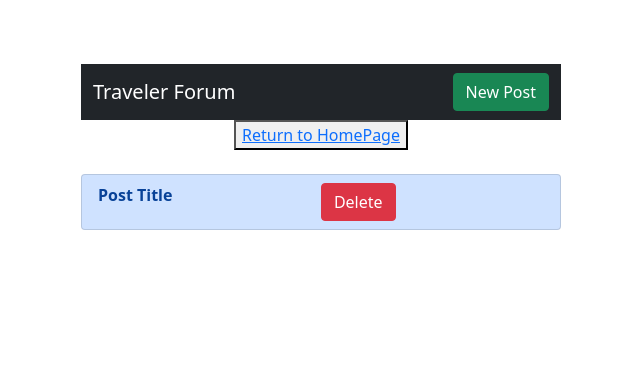
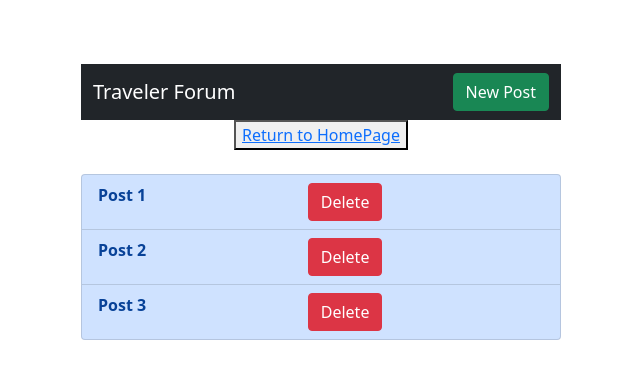
Before and after one commit to knjiang/CSE442-Traveler, a React (Create React App) app in the folder frontend/: page /forum in a window 1280 px wide. Shown: the top 378 px of the page, without its empty margins (319-959 px from the left). Built offline with nearby package versions, Linux system fonts and the light colour scheme.

Commit message:
#58 added delete post action

```diff
--- a/frontend/src/Pages/Forum.js
+++ b/frontend/src/Pages/Forum.js
@@ -2,9 +2,10 @@ import React, {useState, useEffect} from 'react'
 import {Link} from 'react-router-dom';
 import {Navbar, Nav, NavbarBrand, Container} from "react-bootstrap";
 import ForumContent from "./ForumContent";
+import {ForumProvider} from "./ForumState";
 
 function Forum(){
-    const [resourceType, setResourceType] = useState('forum')
+    // const [resourceType, setResourceType] = useState('forum')
 
     useEffect(() =>{
     <ForumContent></ForumContent>
@@ -12,7 +13,8 @@ function Forum(){
 
     return(
         <div style={{maxWidth: "30rem", margin: "4rem auto"}}>
-            <div id="Posts">
+            <ForumProvider>
+                <div id="Posts">
             <Navbar bg="dark" variant="dark">
                 <Container>
                     <NavbarBrand id="title1" href="/forum">Traveler Forum</NavbarBrand>
@@ -25,6 +27,8 @@ function Forum(){
         </div>
             <button id="home" ><a href = "/"> Return to HomePage </a></button>
             <ForumContent></ForumContent>
+
+            </ForumProvider>
         </div>
 
     )
--- /dev/null
+++ b/frontend/src/Pages/ForumAppReducer.js
@@ -0,0 +1,16 @@
+export default (state, action) => {
+    switch(action.type) {
+        case 'remove_Post':
+            return{
+                users: state.users.filter(user => {
+                    return user.id !== action.payload
+                })
+            }
+        case 'add_Post':
+            return {
+                users: [action.payload, state.payload]
+            }
+        default:
+            return state
+    }
+}
--- a/frontend/src/Pages/ForumContent.js
+++ b/frontend/src/Pages/ForumContent.js
@@ -1,16 +1,20 @@
-import React from "react";
+import React, {useContext} from "react";
 import{ListGroup,ListGroupItem,Button} from "react-bootstrap";
+import{ForumContext} from "./ForumState";
 
 const ForumContent = () =>{
-
+    const{ users, removePost} = useContext(ForumContext);
+    console.log(users)
     return(
         <ListGroup className="mt-4">
-            <ListGroupItem className="d-flex" variant="primary">
-                <strong>Post Title</strong>
+            {users.map(user => (
+                <ListGroupItem className="d-flex" variant="primary">
+                <strong>{user.name}</strong>
                 <div className="m-lg-auto">
-                    <Button variant="danger">Delete</Button>
+                    <Button onClick={() => removePost(user.id)} variant="danger">Delete</Button>
                 </div>
             </ListGroupItem>
+            ))}
         </ListGroup>
     )
 
--- /dev/null
+++ b/frontend/src/Pages/ForumPost.js
@@ -0,0 +1,46 @@
+import React, {useContext, useState} from 'react'
+import{ForumContext} from "./ForumState";
+import {Button, Form, FormControl, FormGroup, InputGroup} from "react-bootstrap";
+import {useHistory} from "react-router";
+
+const ForumPost = () =>{
+        const[title, setTitle] = useState('')
+        const{ addPost } = useContext(ForumContext);
+        const history = useHistory();
+
+        const SubmitPost = () =>{
+
+            history.push('/forum');
+            const newPost = {
+                id : 4,
+                title
+            }
+            //addPost();
+        }
+
+        const onChange = (e) => {
+            setTitle(e.target.value)
+        }
+        return(
+        <Form onSubmit={SubmitPost}>
+            <FormGroup>
+                <h1 for="adding posts">Add Post</h1>
+
+                <InputGroup size="lg">
+                    <InputGroup.Text id="inputGroup-sizing-lg" value={title} onChange={onChange}>Post Title</InputGroup.Text>
+                        <FormControl aria-label="Large" aria-describedby="inputGroup-sizing-sm" />
+                </InputGroup>
+
+                <InputGroup>
+                <InputGroup.Text>Body</InputGroup.Text>
+                <FormControl as="textarea" aria-label="With textarea" />
+                </InputGroup>
+
+            </FormGroup>
+            <Button type= "submit" variant="primary" >Submit</Button>
+            <Button variant="danger" type='reset'> Clear Text</Button>
+        </Form>
+    )
+}
+
+export default ForumPost;
--- /dev/null
+++ b/frontend/src/Pages/ForumState.js
@@ -0,0 +1,42 @@
+import React,{createContext, useReducer} from "react";
+import AppReducer from './ForumAppReducer';
+
+
+const firstState = {
+    users: [
+        {id: 1, name: 'Post 1'},
+        {id: 2, name: 'Post 2'},
+        {id: 3, name: 'Post 3'}
+    ]
+};
+
+export const ForumContext = createContext(firstState)
+
+export const ForumProvider = ({children}) => {
+    const [state, dispatch] = useReducer(AppReducer, firstState);
+
+    // Actions
+    const removePost = (id) =>{
+        dispatch({
+            type: 'remove_Post',
+            payload: id
+        })
+    }
+
+    const addPost = (title) =>{
+        dispatch({
+            type: 'add_Post',
+            payload: title
+        })
+    }
+
+    return (
+        <ForumContext.Provider value={{
+            users: state.users,
+            removePost,
+            addPost
+        }}>
+            {children}
+        </ForumContext.Provider>
+    )
+}
--- a/frontend/src/Pages/Post.js
+++ /dev/null
@@ -1,25 +0,0 @@
-import React from 'react'
-import {Button, Form, FormControl, FormGroup, InputGroup} from "react-bootstrap";
-
-const Post = () =>{
-        return(
-        <Form>
-            <FormGroup>
-                <h1 for="adding posts">Add Post</h1>
-                <InputGroup size="lg">
-                    <InputGroup.Text id="inputGroup-sizing-lg" >Post Title</InputGroup.Text>
-                        <FormControl aria-label="Large" aria-describedby="inputGroup-sizing-sm" />
-                </InputGroup>
-                <InputGroup>
-                <InputGroup.Text>Body</InputGroup.Text>
-                <FormControl as="textarea" aria-label="With textarea" />
-                </InputGroup>
-            </FormGroup>
-            <Button variant="primary" href="/forum">Submit</Button>
-            <Button variant="danger" type='reset'> Clear Text</Button>
-        </Form>
-    )
-
-}
-
-export default Post;
--- a/frontend/src/Routes.js
+++ b/frontend/src/Routes.js
@@ -6,7 +6,7 @@ import Specific_Location from './Pages/Specific_Location'
 import Search_Users from './Pages/Search_Users'
 import Forum from './Pages/Forum'
 import UserProfile from './Pages/UserProfile';
-import Post from './Pages/Post.js'
+import ForumPost from './Pages/ForumPost.js'
 import ForumContent from './Pages/ForumContent'
 
 const Routes = () => {
@@ -18,7 +18,7 @@ const Routes = () => {
         <Route exact path='/search' component={Search_Users}></Route>
         <Route path='/forum' component={Forum}></Route>
         <Route exact path='/my-profile' component={UserProfile}></Route>
-        <Route path = '/post' component={Post}></Route>
+        <Route path = '/post' component={ForumPost}></Route>
         <Route path ='/ForumContent' component={ForumContent}></Route>
       </Switch>
     );
```
